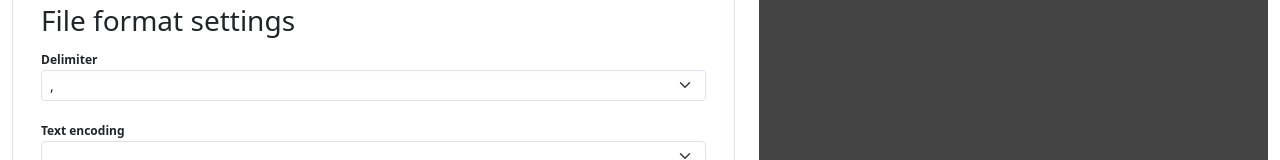
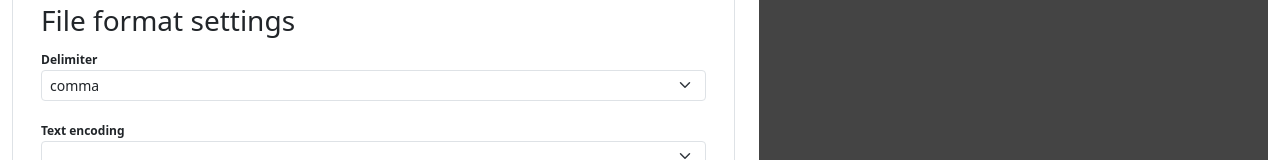
Before and after one commit to isc-rsingh/iris-load-data-api, an Angular app: page / in a window 1280 px wide. Both pictures are taken after a click on the button "Next". Shown: the part 147-307 px from the top of the page. Built offline with nearby package versions, Linux system fonts and the light colour scheme.

Commit message:
fixed tab delimiter

```diff
--- a/src/app/onboard/format/format.component.html
+++ b/src/app/onboard/format/format.component.html
@@ -5,9 +5,10 @@
       <div class="col-xs-12">
         <label for="delimiterSelect">Delimiter</label>
         <select [(ngModel)]="delimiter" class="form-select form-select-sm mb-3" id="delimiterSelect" aria-label="Delimiter">
-          <option selected value=",">,</option>
-          <option value="|">|</option>
-          <option value="\t">\t (tab)</option>
+          <option selected value=",">comma</option>
+          <option value="t">tab</option>
+          <option value="|">| (pipe)</option>
+          <option value=";">semi-colon</option>
         </select>
         <label for="encodingSelect">Text encoding</label>
         <select [(ngModel)]="textencoding" class="form-select form-select-sm mb-3" id="encodingSelect" aria-label="Text encoding">
--- a/src/app/onboard/onboard.component.ts
+++ b/src/app/onboard/onboard.component.ts
@@ -44,6 +44,11 @@ export class OnboardComponent {
     this.showFormat = true; // open up the format component
   }
   onFormatChanged(format: any) {
+    // console.log('onboard.onFormatChanged columnseparator: ' + format.delimiter);
+    this.config.from.file.columnseparator = format.delimiter;
+    if (this.config.from.file.columnseparator == 't')
+      this.config.from.file.columnseparator = '\t';
+
     this.config.from.file.header = format.header;
     this.config.from.file.skip = format.skip;
     this.config.charset = format.textencoding;
@@ -52,6 +57,8 @@ export class OnboardComponent {
   }
   onTableNameChanged(tablename: string) {
     this.config.tablename = tablename;
+    console.log('POSTING: ')
+    console.log(this.config);
     this.http.post(environment.baseURL+'/columns', this.config).subscribe((data: any) => {
       this.config = Object.assign(this.config, data);
       this.showDestination = false; // collapse the destination component
```
